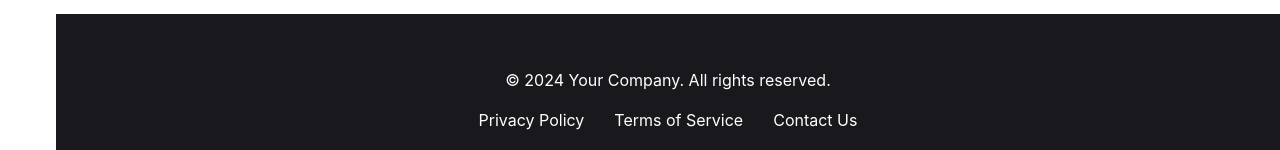
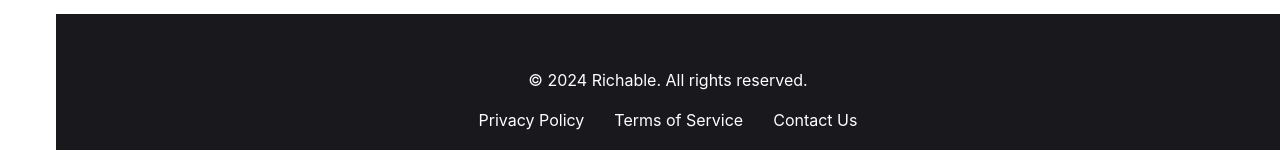
Before and after one commit to realcold0/richable_frontend, a Vue app: page / in a window 1280 px wide. Shown: the part 4778-4928 px from the top of the page. Built offline with nearby package versions, Linux system fonts and the light colour scheme; a web font is replaced by a local one.

Commit message:
feat : 홈 화면 추가

```diff
--- a/src/App.vue
+++ b/src/App.vue
@@ -14,7 +14,7 @@ import { RouterView } from 'vue-router'
       <!-- 푸터 -->
       <footer class="footer">
           <div class="footer-content">
-            <p>&copy; 2024 Your Company. All rights reserved.</p>
+            <p>&copy; 2024 Richable. All rights reserved.</p>
             <div class="footer-links">
               <a href="#">Privacy Policy</a>
               <a href="#">Terms of Service</a>
--- a/src/views/HomePage.vue
+++ b/src/views/HomePage.vue
@@ -84,7 +84,7 @@
       </div>
     </div>
 
-    <!-- 섹션 5: 커뮤니티 -->
+    <!-- 섹션 5: 커뮤니티! -->
     <div id="section5" class="section">
       <div class="content-wrapper">
         <div class="text-content">
```
